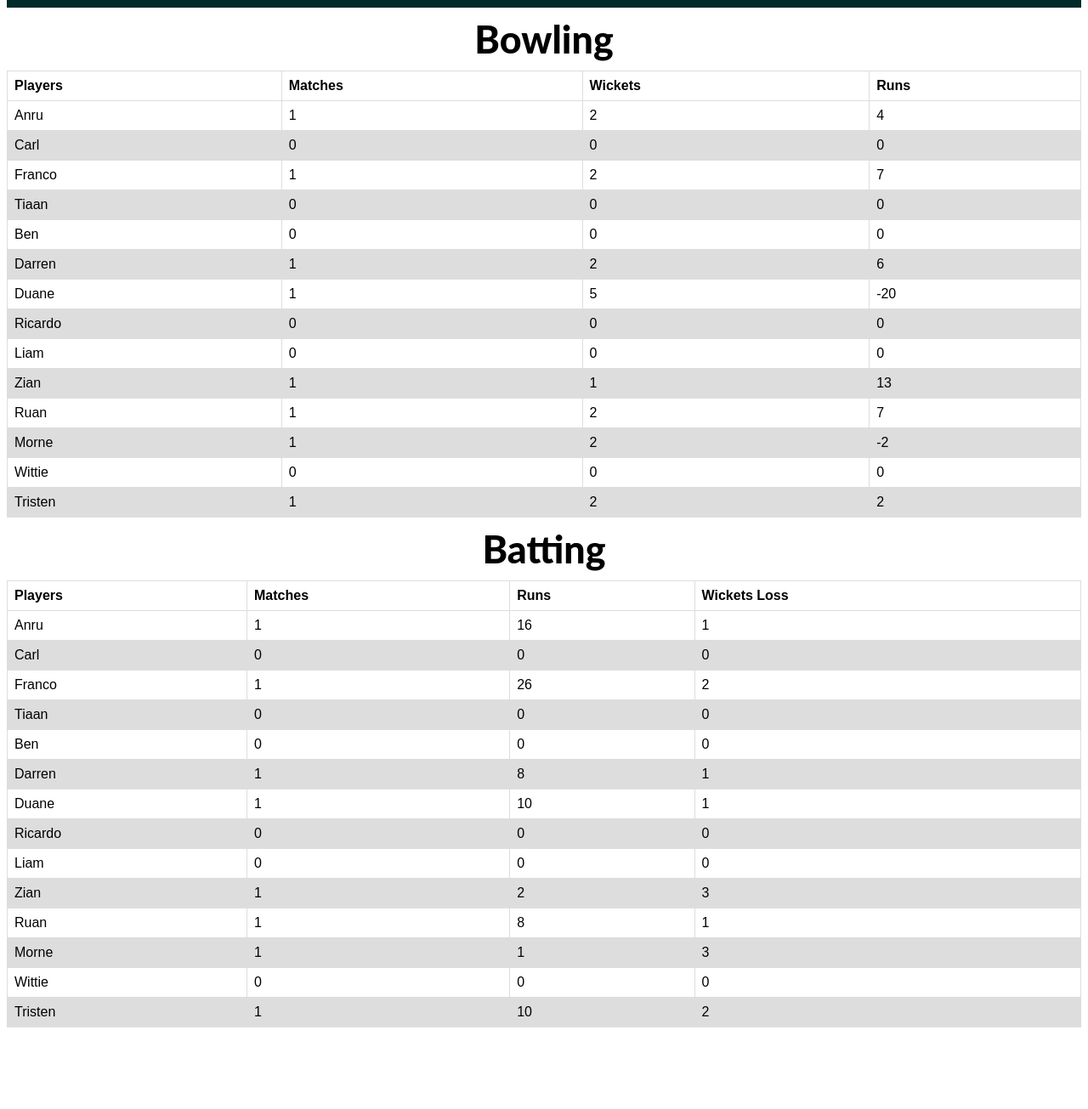
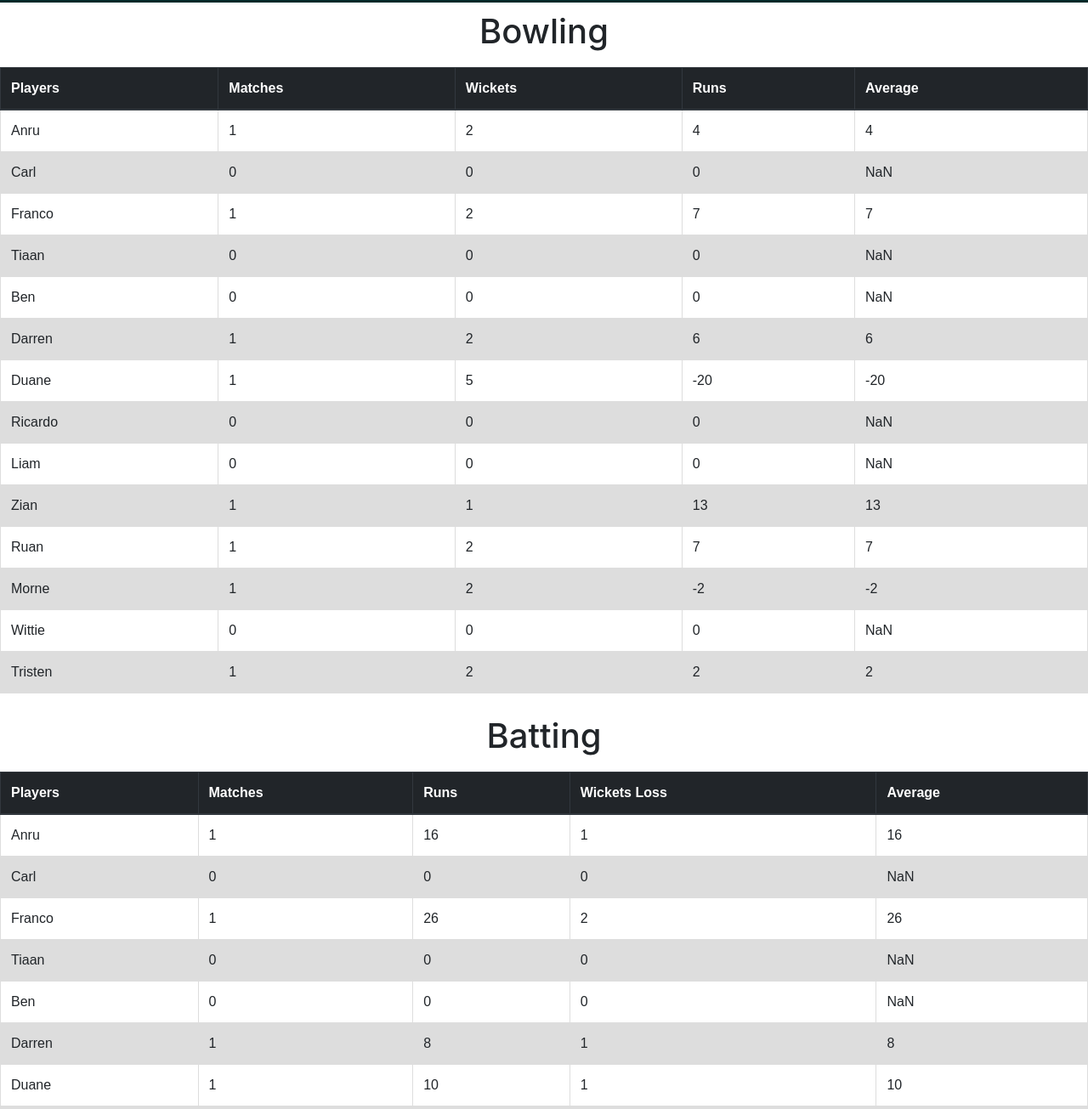
Before and after one commit to tiaandt01/Backyard-Academy, a plain HTML site: page index.html in a window 1280 px wide. Shown: the part 193-1498 px from the top of the page at 85% size. Before the commit the page ends 1410 px from the top, so only its background shows below. Drawn offline with nearby package versions, Linux system fonts and the light colour scheme.

Commit message:
bootstrap added

```diff
--- a/index.html
+++ b/index.html
@@ -65,6 +65,7 @@ p {
   color: #33cccc;
 }
 </style>
+<link rel="stylesheet" href="https://cdn.jsdelivr.net/npm/bootstrap@4.1.3/dist/css/bootstrap.min.css" integrity="sha384-MCw98/SFnGE8fJT3GXwEOngsV7Zt27NXFoaoApmYm81iuXoPkFOJwJ8ERdknLPMO" crossorigin="anonymous">
 <script src="https://ajax.googleapis.com/ajax/libs/jquery/3.6.3/jquery.min.js"></script>
 </head>
 <body>
@@ -74,25 +75,34 @@ p {
     </section>
 
 <h1>Bowling</h3>
-<table>
+<table class="table">
+    <thead class="thead-dark">
         <tr>
             <th>Players</th>
             <th>Matches</th>
             <th>Wickets</th>
             <th>Runs</th>
+            <th>Average</th>
           </tr>
+    </thead>
+
  <tbody id="tbMatchesPlayed">
  </tbody>
 </table>
 
 <h1>Batting</h3>
-<table>
+<table class="table">
+    <thead class="thead-dark">
         <tr>
             <th>Players</th>
             <th>Matches</th>
             <th>Runs</th>
             <th>Wickets Loss</th>
+            <th>Average</th>
+
           </tr>
+    </thead>
+
  <tbody id="tbBatting">
  </tbody>
 </table>
@@ -259,20 +269,24 @@ p {
 
 ];
 gamesPlayed.forEach(element => {
+    var bowlingRunsAvg = (element.bolingRuns / element.matches) ;
     $("#tbMatchesPlayed").append(`<tr>
         <td>${element.player}</td>
         <td>${element.matches}</td>
         <td>${element.wickets}</td>
         <td>${element.bolingRuns}</td>
+        <td>${bowlingRunsAvg}</td>
         </tr>`);
     });
 
     gamesPlayed.forEach(element => {
+        var battingAvg = (element.battingRuns / element.matches) ;
     $("#tbBatting").append(`<tr>
         <td>${element.player}</td>
         <td>${element.matches}</td>
         <td>${element.battingRuns}</td>
         <td>${element.battingWicketsLost}</td>
+        <td>${battingAvg}</td>
         </tr>`);
     });
 </script>
```
Lines whose indentation alone changed are shown as unchanged.
